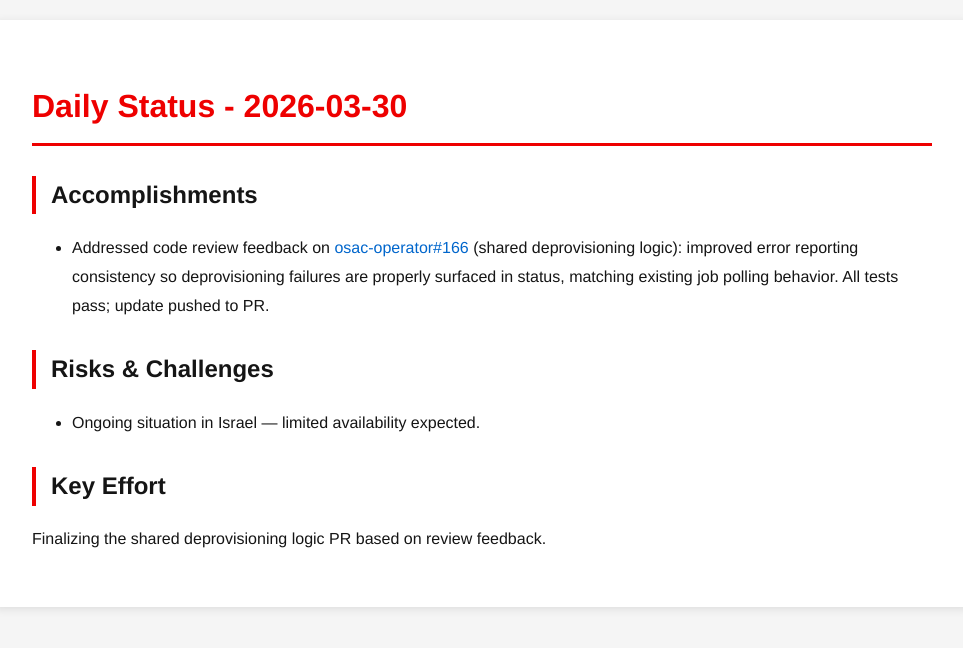
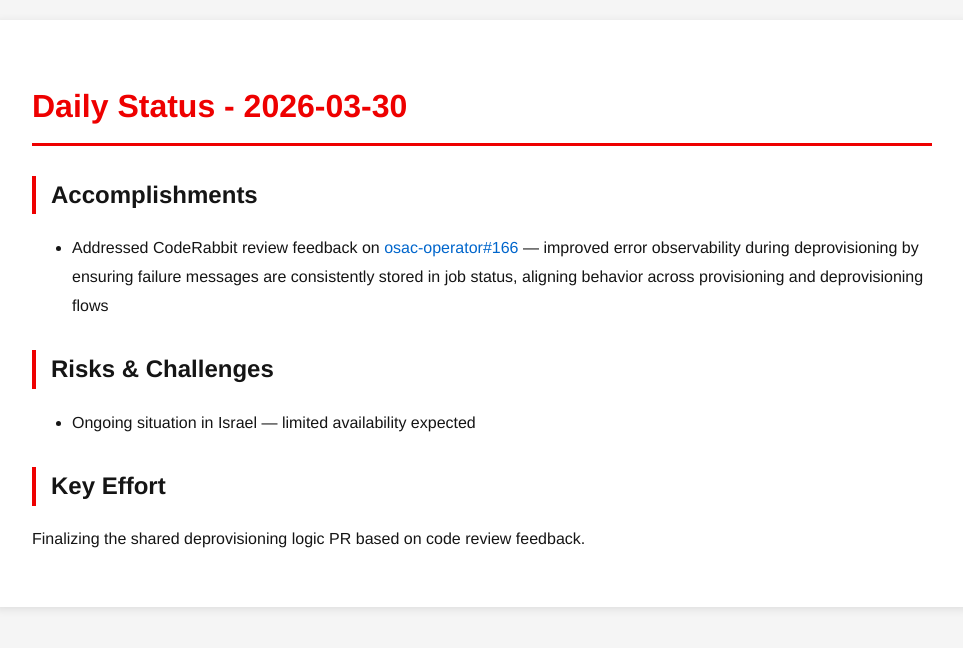
Before and after one commit to tzvatot/daily-status, a Jekyll site: the page built from 2026-03-30.md, in a window 1280 px wide. Shown: the top 648 px of the page, without its empty margins (158-1121 px from the left). Built offline with Jekyll 4.4.1, drawn with Linux system fonts in a browser that asks for light colours.

Commit message:
Daily status update - 2026-03-30

```diff
--- a/2026-03-30.md
+++ b/2026-03-30.md
@@ -7,10 +7,10 @@
 # Daily Status - 2026-03-30
 
 ## Accomplishments
-- Addressed code review feedback on [osac-operator#166](https://github.com/osac-project/osac-operator/pull/166) (shared deprovisioning logic): improved error reporting consistency so deprovisioning failures are properly surfaced in status, matching existing job polling behavior. All tests pass; update pushed to PR.
+- Addressed CodeRabbit review feedback on [osac-operator#166](https://github.com/osac-project/osac-operator/pull/166) — improved error observability during deprovisioning by ensuring failure messages are consistently stored in job status, aligning behavior across provisioning and deprovisioning flows
 
 ## Risks & Challenges
-- Ongoing situation in Israel — limited availability expected.
+- Ongoing situation in Israel — limited availability expected
 
 ## Key Effort
-Finalizing the shared deprovisioning logic PR based on review feedback.
+Finalizing the shared deprovisioning logic PR based on code review feedback.
```
